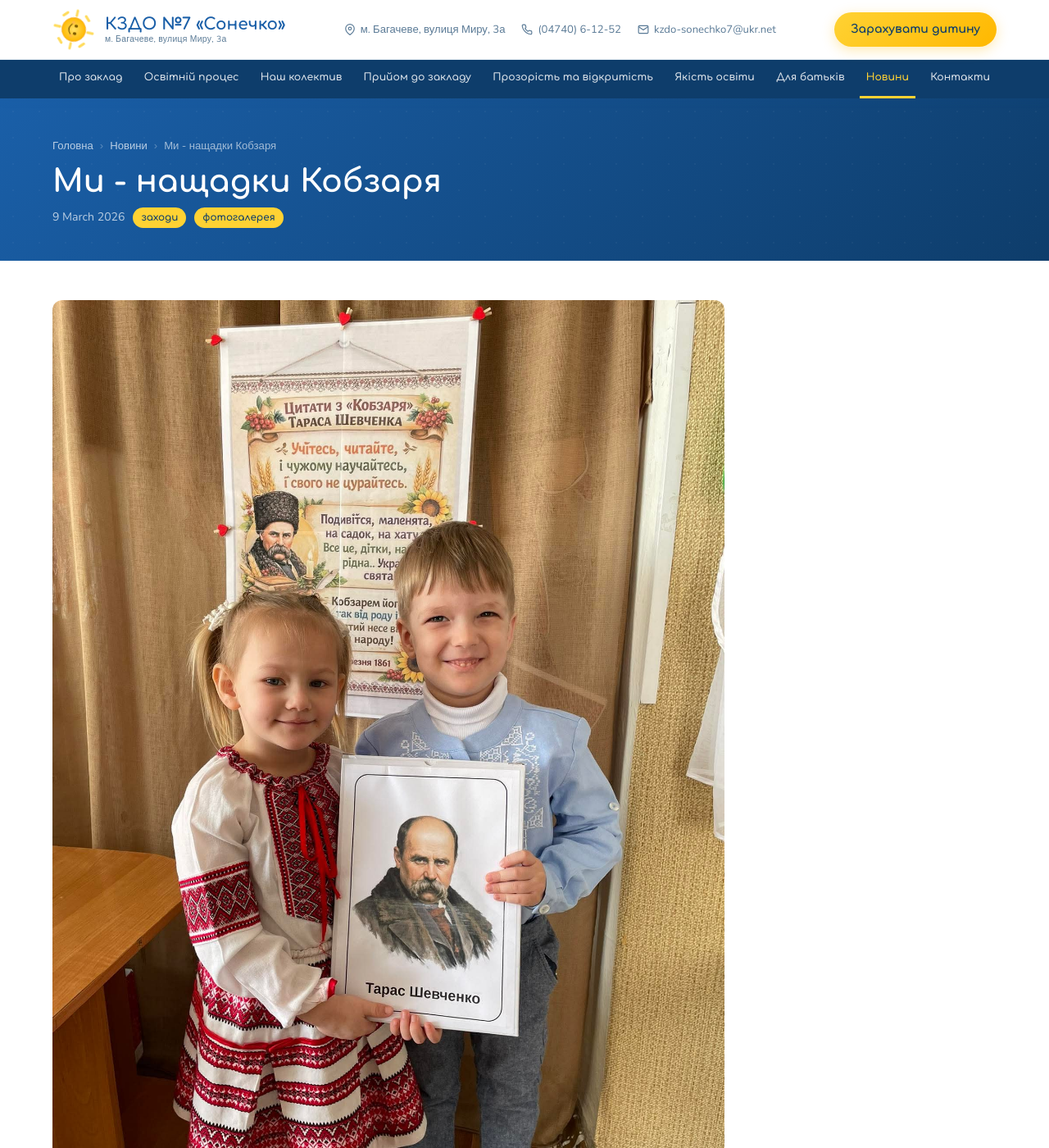
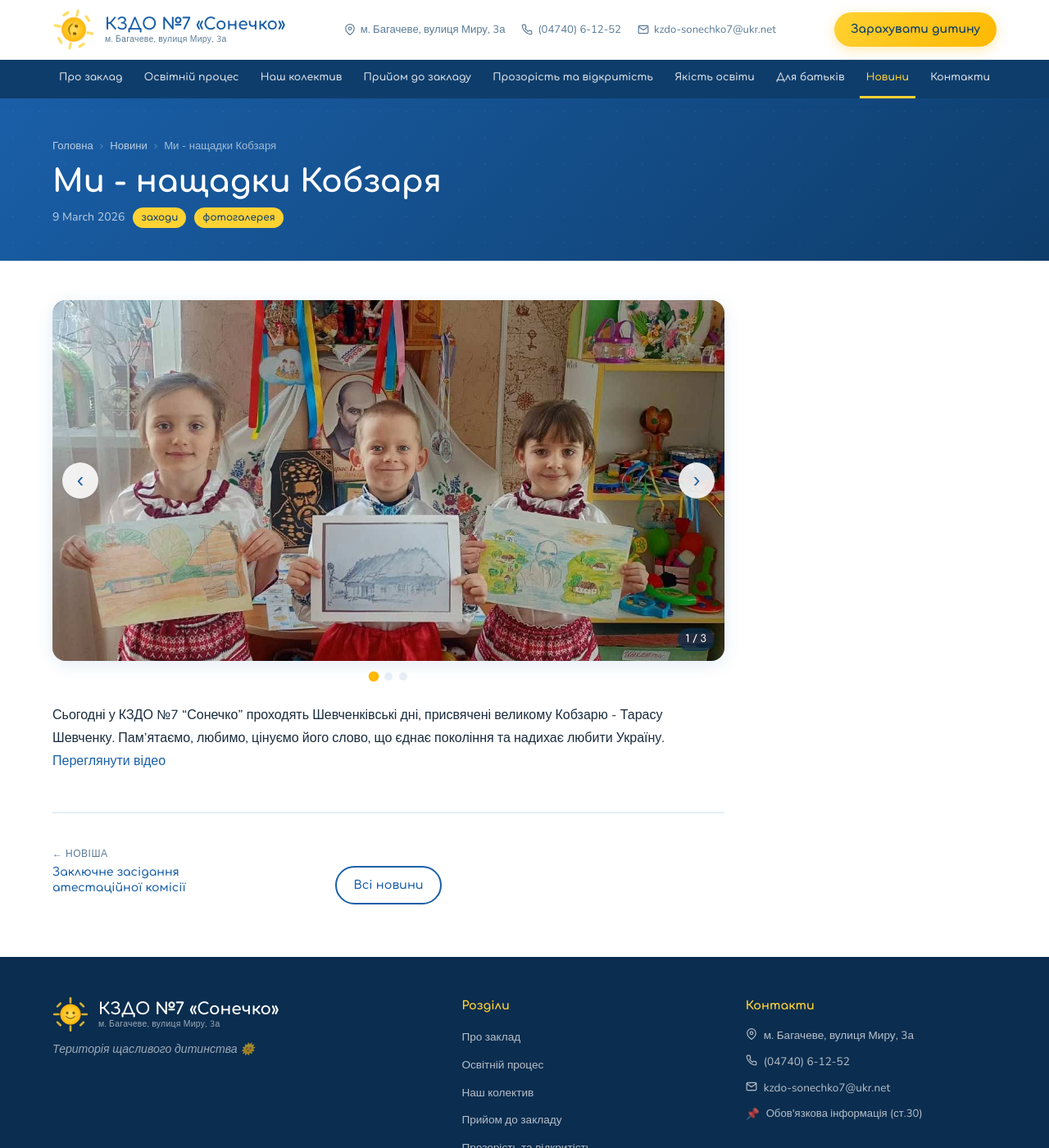
Before and after one commit to sonechko7/sonechko7.github.io, a Jekyll site: the page built from _posts/2026-05-01-ми-нащадки-кобзаря.md, in a window 1280 px wide and 1400 px high. Shown: the whole window at 82% size. Built offline with Jekyll 4.4.1, drawn with Linux system fonts in a browser that asks for light colours.

Commit message:
Team page tables and news photo slider
Render teachers/specialists as tables without photos, add a photo
gallery slider with lightbox for news posts.

Co-Authored-By: Claude Opus 4.7 <noreply@anthropic.com>

```diff
--- a/_layouts/default.html
+++ b/_layouts/default.html
@@ -16,5 +16,6 @@
   <main id="main-content">{{ content }}</main>
   {% include footer.html %}
 
+  <script src="{{ '/assets/js/post-slider.js' | relative_url }}" defer></script>
 </body>
 </html>
--- a/_layouts/post.html
+++ b/_layouts/post.html
@@ -25,10 +25,16 @@ layout: default
 
 <div class="page-container">
   <article class="page-content post-content">
-    {% if page.image %}
-      <img src="{{ page.image | relative_url }}" alt="{{ page.title }}" style="width:100%;border-radius:12px;margin-bottom:28px;">
+    {% if page.gallery and page.gallery.size > 0 %}
+      <div class="post-gallery" data-post-gallery>
+        {% for img in page.gallery %}
+          <img src="{{ img | relative_url }}" alt="{{ page.title }}" loading="lazy">
+        {% endfor %}
+      </div>
     {% endif %}
-    {{ content }}
+    <div class="post-body">
+      {{ content }}
+    </div>
 
     <div class="post-nav">
       <div class="post-nav-prev">
--- a/assets/css/style.scss
+++ b/assets/css/style.scss
@@ -1105,6 +1105,186 @@ a.news-list-item {
   margin-top: 6px;
 }
 
+/* Post image gallery slider */
+.post-gallery-slider {
+  margin-bottom: 28px;
+  user-select: none;
+}
+
+.pg-viewport {
+  position: relative;
+  overflow: hidden;
+  border-radius: var(--radius-md);
+  box-shadow: var(--shadow-md);
+  background: var(--sky-light);
+}
+
+.pg-track {
+  display: flex;
+  transition: transform 0.4s ease;
+  cursor: zoom-in;
+}
+
+.pg-slide {
+  flex: 0 0 100%;
+  width: 100%;
+}
+.pg-slide img {
+  display: block;
+  width: 100%;
+  height: 440px;
+  object-fit: cover;
+}
+
+.pg-btn {
+  position: absolute;
+  top: 50%;
+  transform: translateY(-50%);
+  width: 44px;
+  height: 44px;
+  border: none;
+  border-radius: var(--radius-full);
+  background: rgba(255, 255, 255, 0.88);
+  color: var(--blue-primary);
+  font-size: 1.6rem;
+  line-height: 1;
+  cursor: pointer;
+  box-shadow: var(--shadow-sm);
+  transition: background 0.2s, transform 0.2s;
+  display: flex;
+  align-items: center;
+  justify-content: center;
+}
+.pg-btn:hover { background: var(--white); }
+.pg-prev { left: 12px; }
+.pg-next { right: 12px; }
+
+.pg-counter {
+  position: absolute;
+  bottom: 12px;
+  right: 12px;
+  background: rgba(11, 45, 79, 0.7);
+  color: var(--white);
+  font-family: var(--font-heading);
+  font-weight: 600;
+  font-size: 0.78rem;
+  padding: 4px 10px;
+  border-radius: var(--radius-full);
+}
+
+.pg-dots {
+  display: flex;
+  justify-content: center;
+  flex-wrap: wrap;
+  gap: 8px;
+  margin-top: 14px;
+}
+.pg-dot {
+  width: 10px;
+  height: 10px;
+  padding: 0;
+  border: none;
+  border-radius: var(--radius-full);
+  background: var(--border-light);
+  cursor: pointer;
+  transition: background 0.2s, transform 0.2s;
+}
+.pg-dot:hover { background: var(--text-muted); }
+.pg-dot.is-active {
+  background: var(--yellow-warm);
+  transform: scale(1.25);
+}
+
+/* No-JS fallback: gallery images stack */
+.post-gallery img {
+  display: block;
+  width: 100%;
+  border-radius: var(--radius-md);
+  margin-bottom: 16px;
+}
+
+/* Lightbox */
+.pg-lightbox {
+  display: none;
+  position: fixed;
+  inset: 0;
+  z-index: 1000;
+  background: rgba(11, 45, 79, 0.92);
+  align-items: center;
+  justify-content: center;
+}
+.pg-lightbox.is-open { display: flex; }
+
+.pg-lightbox-img {
+  max-width: 90vw;
+  max-height: 90vh;
+  object-fit: contain;
+  border-radius: var(--radius-sm);
+  box-shadow: var(--shadow-lg);
+}
+
+.pg-lightbox-close,
+.pg-lightbox-prev,
+.pg-lightbox-next {
+  position: absolute;
+  border: none;
+  background: rgba(255, 255, 255, 0.15);
+  color: var(--white);
+  cursor: pointer;
+  display: flex;
+  align-items: center;
+  justify-content: center;
+  border-radius: var(--radius-full);
+  transition: background 0.2s;
+}
+.pg-lightbox-close:hover,
+.pg-lightbox-prev:hover,
+.pg-lightbox-next:hover { background: rgba(255, 255, 255, 0.3); }
+
+.pg-lightbox-close {
+  top: 20px;
+  right: 20px;
+  width: 48px;
+  height: 48px;
+  font-size: 2rem;
+}
+.pg-lightbox-prev,
+.pg-lightbox-next {
+  top: 50%;
+  transform: translateY(-50%);
+  width: 52px;
+  height: 52px;
+  font-size: 2rem;
+}
+.pg-lightbox-prev { left: 20px; }
+.pg-lightbox-next { right: 20px; }
+
+.pg-lightbox-counter {
+  position: absolute;
+  bottom: 24px;
+  left: 50%;
+  transform: translateX(-50%);
+  color: var(--white);
+  font-family: var(--font-heading);
+  font-weight: 600;
+  font-size: 0.9rem;
+  background: rgba(0, 0, 0, 0.35);
+  padding: 6px 14px;
+  border-radius: var(--radius-full);
+}
+
+@media (max-width: 600px) {
+  .pg-slide img { height: 260px; }
+  .pg-btn { width: 38px; height: 38px; font-size: 1.3rem; }
+  .pg-prev { left: 8px; }
+  .pg-next { right: 8px; }
+  .pg-lightbox-prev,
+  .pg-lightbox-next { width: 42px; height: 42px; font-size: 1.6rem; }
+  .pg-lightbox-prev { left: 10px; }
+  .pg-lightbox-next { right: 10px; }
+  .pg-lightbox-close { top: 12px; right: 12px; width: 42px; height: 42px; }
+}
+
 /* Post prev/next navigation */
 .post-nav {
   display: grid;
--- /dev/null
+++ b/assets/js/post-slider.js
@@ -0,0 +1,235 @@
+(function () {
+  "use strict";
+
+  function ready(fn) {
+    if (document.readyState !== "loading") fn();
+    else document.addEventListener("DOMContentLoaded", fn);
+  }
+
+  ready(function () {
+    var article = document.querySelector(".post-content");
+    if (!article) return;
+
+    // --- Open external links in the post body in a new tab ---
+    var postBody = article.querySelector(".post-body");
+    if (postBody) {
+      postBody.querySelectorAll("a[href]").forEach(function (a) {
+        if (a.hostname && a.hostname !== window.location.hostname) {
+          a.target = "_blank";
+          a.rel = "noopener noreferrer";
+        }
+      });
+    }
+
+    // --- Collect image sources: gallery first, then inline body images ---
+    var sources = [];
+    var seen = {};
+    var bodyImgsToRemove = [];
+
+    function add(src, alt) {
+      if (!src || seen[src]) return;
+      seen[src] = true;
+      sources.push({ src: src, alt: alt || "" });
+    }
+
+    var galleryBlock = article.querySelector("[data-post-gallery]");
+    if (galleryBlock) {
+      galleryBlock.querySelectorAll("img").forEach(function (img) {
+        add(img.getAttribute("src"), img.getAttribute("alt"));
+      });
+    }
+
+    var body = article.querySelector(".post-body");
+    if (body) {
+      body.querySelectorAll("img").forEach(function (img) {
+        var src = img.getAttribute("src");
+        if (!seen[src]) bodyImgsToRemove.push(img);
+        add(src, img.getAttribute("alt"));
+      });
+    }
+
+    if (sources.length === 0) return;
+
+    // --- Remove originals so images don't appear twice ---
+    if (galleryBlock) galleryBlock.remove();
+    bodyImgsToRemove.forEach(function (img) {
+      var p = img.closest("p");
+      img.remove();
+      if (p && p.children.length === 0 && p.textContent.trim() === "") p.remove();
+    });
+
+    var multiple = sources.length > 1;
+
+    // --- Build slider DOM ---
+    var slider = document.createElement("div");
+    slider.className = "post-gallery-slider";
+
+    var viewport = document.createElement("div");
+    viewport.className = "pg-viewport";
+
+    var track = document.createElement("div");
+    track.className = "pg-track";
+
+    sources.forEach(function (s, i) {
+      var slide = document.createElement("div");
+      slide.className = "pg-slide";
+      var img = document.createElement("img");
+      img.src = s.src;
+      img.alt = s.alt;
+      img.loading = i === 0 ? "eager" : "lazy";
+      slide.appendChild(img);
+      track.appendChild(slide);
+    });
+
+    viewport.appendChild(track);
+    slider.appendChild(viewport);
+
+    var prevBtn, nextBtn, counter, dotsWrap, dots = [];
+
+    if (multiple) {
+      prevBtn = document.createElement("button");
+      prevBtn.type = "button";
+      prevBtn.className = "pg-btn pg-prev";
+      prevBtn.setAttribute("aria-label", "Попереднє фото");
+      prevBtn.innerHTML = "&#8249;";
+
+      nextBtn = document.createElement("button");
+      nextBtn.type = "button";
+      nextBtn.className = "pg-btn pg-next";
+      nextBtn.setAttribute("aria-label", "Наступне фото");
+      nextBtn.innerHTML = "&#8250;";
+
+      counter = document.createElement("div");
+      counter.className = "pg-counter";
+
+      viewport.appendChild(prevBtn);
+      viewport.appendChild(nextBtn);
+      viewport.appendChild(counter);
+
+      dotsWrap = document.createElement("div");
+      dotsWrap.className = "pg-dots";
+      sources.forEach(function (s, i) {
+        var dot = document.createElement("button");
+        dot.type = "button";
+        dot.className = "pg-dot";
+        dot.setAttribute("aria-label", "Фото " + (i + 1));
+        dot.addEventListener("click", function () {
+          goTo(i);
+        });
+        dots.push(dot);
+        dotsWrap.appendChild(dot);
+      });
+      slider.appendChild(dotsWrap);
+    }
+
+    article.insertBefore(slider, article.firstChild);
+
+    // --- Slider state ---
+    var current = 0;
+
+    function render() {
+      track.style.transform = "translateX(" + -current * 100 + "%)";
+      if (multiple) {
+        counter.textContent = current + 1 + " / " + sources.length;
+        dots.forEach(function (d, i) {
+          d.classList.toggle("is-active", i === current);
+        });
+      }
+    }
+
+    function goTo(i) {
+      current = (i + sources.length) % sources.length;
+      render();
+    }
+    function next() { goTo(current + 1); }
+    function prev() { goTo(current - 1); }
+
+    if (multiple) {
+      nextBtn.addEventListener("click", next);
+      prevBtn.addEventListener("click", prev);
+    }
+
+    render();
+
+    // --- Lightbox ---
+    var lb = document.createElement("div");
+    lb.className = "pg-lightbox";
+    lb.innerHTML =
+      '<button type="button" class="pg-lightbox-close" aria-label="Закрити">&times;</button>' +
+      '<button type="button" class="pg-lightbox-prev" aria-label="Попереднє фото">&#8249;</button>' +
+      '<img class="pg-lightbox-img" alt="">' +
+      '<button type="button" class="pg-lightbox-next" aria-label="Наступне фото">&#8250;</button>' +
+      '<div class="pg-lightbox-counter"></div>';
+    document.body.appendChild(lb);
+
+    var lbImg = lb.querySelector(".pg-lightbox-img");
+    var lbClose = lb.querySelector(".pg-lightbox-close");
+    var lbPrev = lb.querySelector(".pg-lightbox-prev");
+    var lbNext = lb.querySelector(".pg-lightbox-next");
+    var lbCounter = lb.querySelector(".pg-lightbox-counter");
+
+    function lbRender() {
+      lbImg.src = sources[current].src;
+      lbImg.alt = sources[current].alt;
+      lbCounter.textContent = current + 1 + " / " + sources.length;
+    }
+
+    function openLightbox() {
+      lbRender();
+      lb.classList.add("is-open");
+      document.body.style.overflow = "hidden";
+    }
+    function closeLightbox() {
+      lb.classList.remove("is-open");
+      document.body.style.overflow = "";
+    }
+
+    if (!multiple) {
+      lbPrev.style.display = "none";
+      lbNext.style.display = "none";
+      lbCounter.style.display = "none";
+    }
+
+    track.addEventListener("click", openLightbox);
+    lbClose.addEventListener("click", closeLightbox);
+    lbPrev.addEventListener("click", function () { prev(); lbRender(); });
+    lbNext.addEventListener("click", function () { next(); lbRender(); });
+    lb.addEventListener("click", function (e) {
+      if (e.target === lb) closeLightbox();
+    });
+
+    // --- Keyboard ---
+    document.addEventListener("keydown", function (e) {
+      if (lb.classList.contains("is-open")) {
+        if (e.key === "Escape") closeLightbox();
+        else if (e.key === "ArrowRight" && multiple) { next(); lbRender(); }
+        else if (e.key === "ArrowLeft" && multiple) { prev(); lbRender(); }
+      } else if (multiple) {
+        if (e.key === "ArrowRight") next();
+        else if (e.key === "ArrowLeft") prev();
+      }
+    });
+
+    // --- Touch swipe ---
+    function addSwipe(el, onLeft, onRight) {
+      var startX = null;
+      el.addEventListener("touchstart", function (e) {
+        startX = e.changedTouches[0].clientX;
+      }, { passive: true });
+      el.addEventListener("touchend", function (e) {
+        if (startX === null) return;
+        var dx = e.changedTouches[0].clientX - startX;
+        if (Math.abs(dx) > 40) {
+          if (dx < 0) onLeft();
+          else onRight();
+        }
+        startX = null;
+      });
+    }
+
+    if (multiple) {
+      addSwipe(viewport, next, prev);
+      addSwipe(lb, function () { next(); lbRender(); }, function () { prev(); lbRender(); });
+    }
+  });
+})();
```
Also changed, not shown: _layouts/kolektyv.html (+12 -12 lines), admin/config.yml (+7 -0 lines), pages/pro-zaklad.md (+0 -1 lines).
